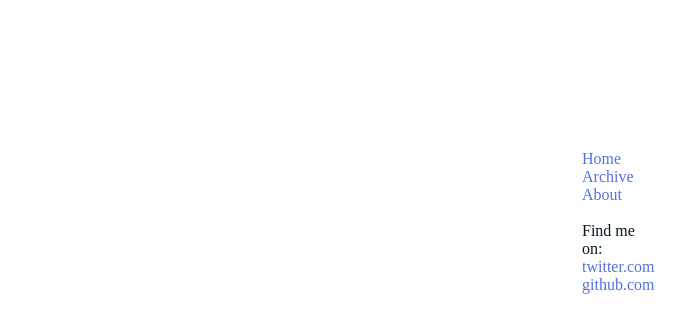
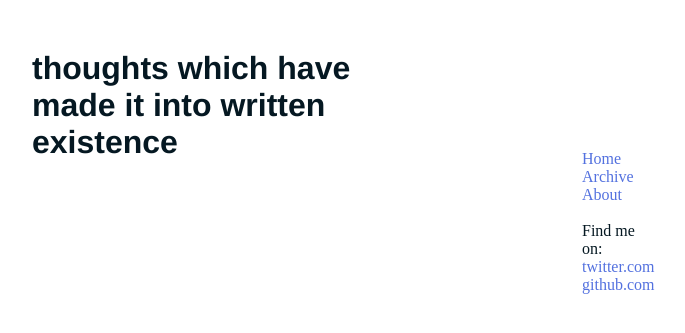
Before and after one commit to mrtazz/mrtazz.github.com, a Jekyll site: the page built from index.html, in a window 1280 px wide. Shown: the top 333 px of the page, without its empty margins (218-903 px from the left). Built offline with Jekyll 4.4.1, drawn with Linux system fonts in a browser that asks for light colours; Markdown is read by kramdown in place of the engine named in the settings.

Commit message:
add global variables headline,url

```diff
--- a/_config.yml
+++ b/_config.yml
@@ -1,6 +1,7 @@
 destination: ./_site
 auto:        false
 lsi:         false
+server:      false
 server_port: 4000
 pygments:    true
 markdown:    maruku
@@ -10,3 +11,5 @@ maruku:
   use_divs:   false
   png_dir:    images/latex
   png_url:    /images/latex
+headline:    thoughts which have made it into written existence
+url:         localhost:4000
```
